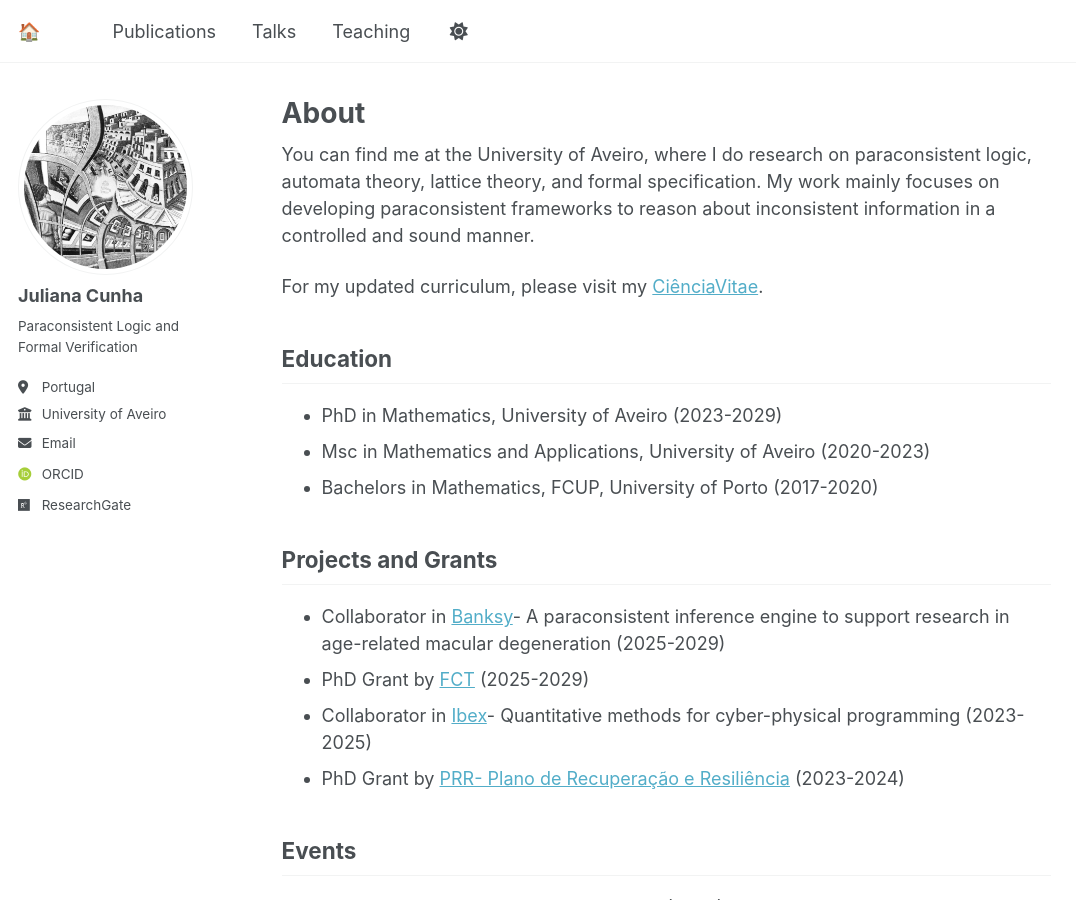
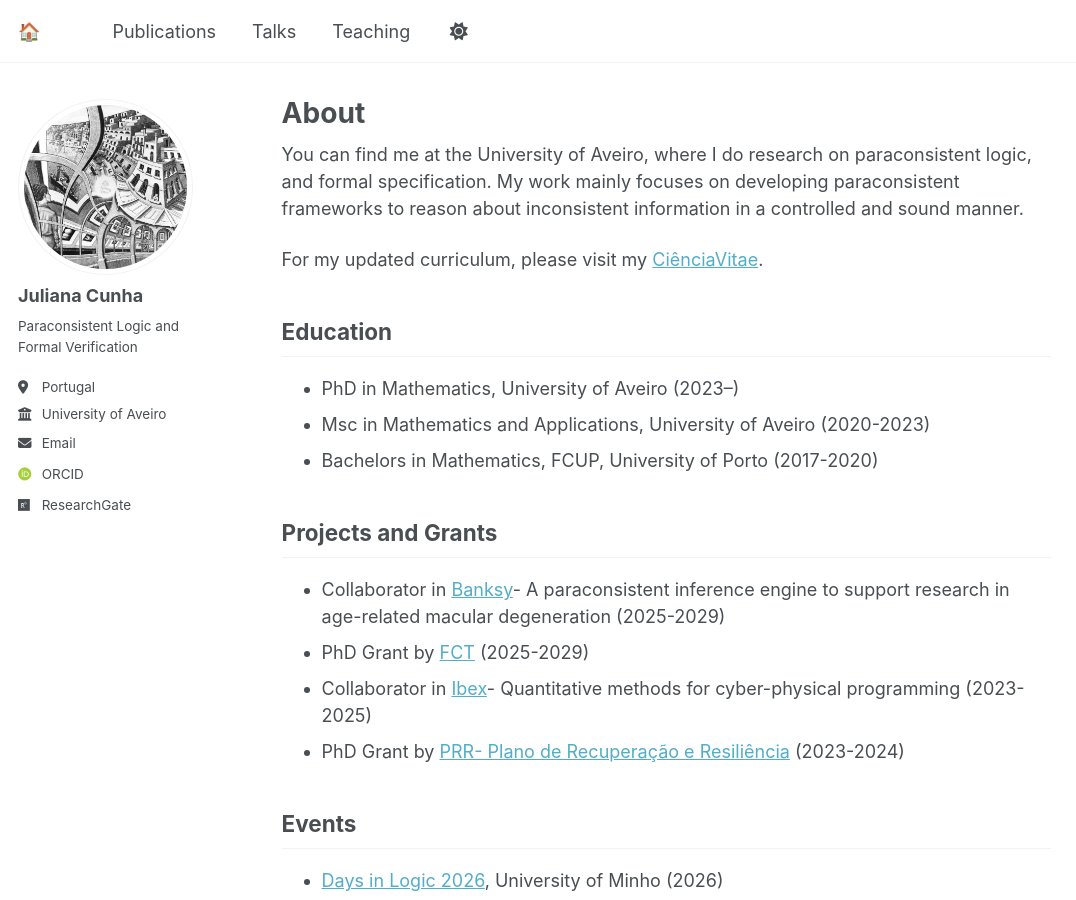
Before and after one commit to juliana-cunha/juliana-cunha.github.io, a Jekyll site: the page built from _pages/about.md, in a window 1280 px wide and 900 px high. Shown: the whole window, without its empty margins (0-1076 px from the left). Built offline with Jekyll 4.4.1, drawn with Linux system fonts in a browser that asks for light colours; some web fonts are replaced; a script that is not in the unit is left out.

Commit message:
Update about.md

```diff
--- a/_pages/about.md
+++ b/_pages/about.md
@@ -7,14 +7,13 @@ redirect_from:
   - /about.html
 ---
 
-You can find me at the University of Aveiro, where I do research on paraconsistent logic, automata theory, lattice theory, and formal specification. My work mainly focuses on developing paraconsistent frameworks to reason about inconsistent information in a controlled and sound manner.
+You can find me at the University of Aveiro, where I do research on paraconsistent logic, and formal specification. My work mainly focuses on developing paraconsistent frameworks to reason about inconsistent information in a controlled and sound manner.
 
 For my updated curriculum, please visit my [CiênciaVitae](https://www.cienciavitae.pt/en/9D1E-9BD4-3F9E).
 
-
 Education
 ------
-- PhD in Mathematics, University of Aveiro (2023-2029)
+- PhD in Mathematics, University of Aveiro (2023--)
 - Msc in Mathematics and Applications, University of Aveiro (2020-2023)
 - Bachelors in Mathematics, FCUP, University of Porto (2017-2020)
 
```
